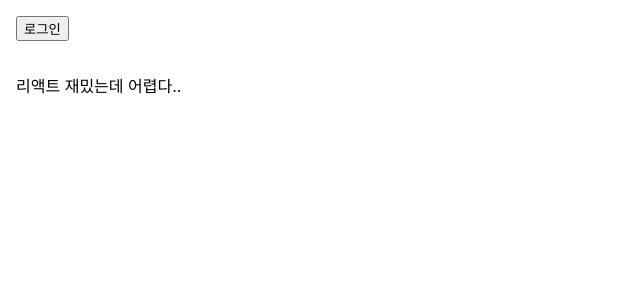
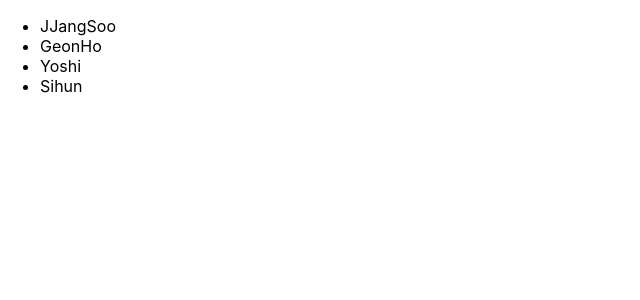
Before and after one commit to rollingball211/react, a React (Create React App) app in the folder my-app/: page / in a window 1280 px wide. Shown: the top 300 px of the page, without its empty margins (0-640 px from the left). Built offline with nearby package versions, Linux system fonts and the light colour scheme.

Commit message:
ListAndKeys

```diff
--- /dev/null
+++ b/my-app/src/chapter_10/Attendacnebook.jsx
@@ -0,0 +1,37 @@
+import React from "react";
+
+/*
+Student 라는 배열로부터 학생 정보가 담긴 객체를 받아 학생들의 이름을 목록형태로 출력
+*/
+
+const students = [
+    {
+        id : 1,
+        name : "JJangSoo",
+    },
+    {
+        id : 2,
+        name : "GeonHo",
+    },
+    {
+        id : 3,
+        name : "Yoshi",
+    },
+    {
+        id : 4,
+        name : "Sihun",
+    },
+];
+
+function AttendanceBook(props) {
+    return (
+        <ul>
+            {students.map((students) => {
+                return <li key={students.id}>{students.name}</li> //vue처럼
+            })}
+        </ul>
+    );
+}
+
+
+export default AttendanceBook;
--- /dev/null
+++ b/my-app/src/chapter_10/list.js
@@ -0,0 +1 @@
+const number = [1,2,3,4,5];
--- a/my-app/src/index.js
+++ b/my-app/src/index.js
@@ -6,18 +6,22 @@ import reportWebVitals from './reportWebVitals';
 // import Library from './chapter03/Library'
 // import Clock from './chapter_04/Clock';
 // import CommentList from './chapter_05/CommentList';
-import NotificationList from './chapter_06/NotificationList';
-import Accomodate from './chapter_07/Accomodate';
+// import NotificationList from './chapter_06/NotificationList';
+// import Accomodate from './chapter_07/Accomodate';
 //import ConfirmButton from './chpater_08/ConfirmButton';
 //import ConfirmButton2 from './chpater_08/ConfirmButton_2';
 //import ConfirmButtonByFunctionComp from './chpater_08/ConfirmButtonByFunctionComp';
-import LandingPage from './chapter_09/LandingPage';
+//import LandingPage from './chapter_09/LandingPage';
+import AttendanceBook from './chapter_10/Attendacnebook';
+
 //React Ver. 18이므로 코드상에 이상이 있을 수 있음
+
+
 
 const root = ReactDOM.createRoot(document.getElementById('root'));
 root.render(
   <React.StrictMode>
-    <LandingPage />
+    <AttendanceBook />
   </React.StrictMode>
 );
 
```
Also changed, not shown: my-app/src/chapter_10/list1.jsx (added, +28 -0 lines), my-app/src/chapter_03/Book.jsx (renamed from my-app/src/chapter03/Book.jsx), my-app/src/chapter_03/Library.jsx (renamed from my-app/src/chapter03/Library.jsx), my-app/src/chapter_08/ConfirmButton.jsx (renamed from my-app/src/chpater_08/ConfirmButton.jsx), my-app/src/chapter_08/ConfirmButtonByFunctionComp.jsx (renamed from my-app/src/chpater_08/ConfirmButtonByFunctionComp.jsx), my-app/src/chapter_08/ConfirmButton_2.jsx (renamed from my-app/src/chpater_08/ConfirmButton_2.jsx), my-app/src/chapter_08/arguments.jsx (renamed from my-app/src/chpater_08/arguments.jsx), my-app/src/chapter_08/eventHandler_1..jsx (renamed from my-app/src/chpater_08/eventHandler_1..jsx).
